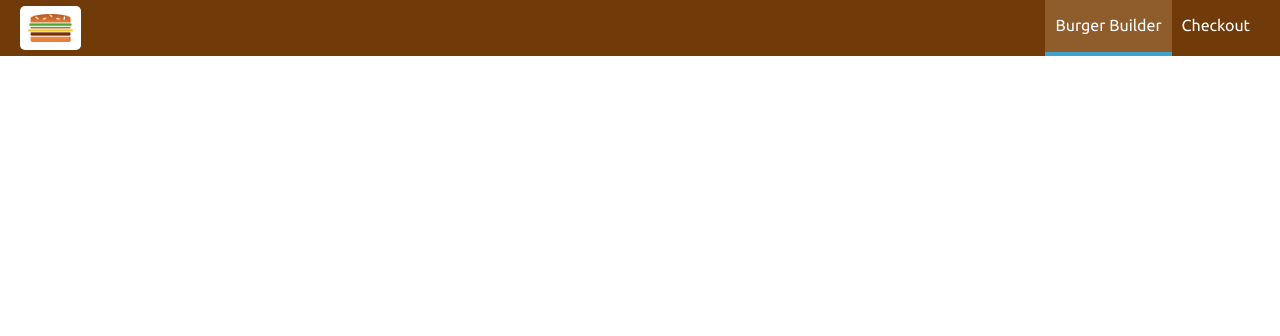
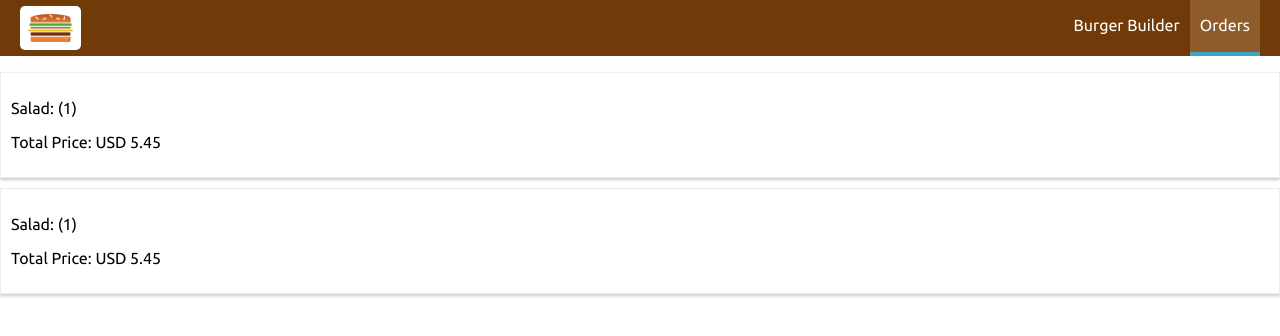
Before and after one commit to immanoj16/Burger-Builder, a React app: page /orders in a window 1280 px wide. Shown: the top 336 px of the page. Built offline with nearby package versions, Linux system fonts and the light colour scheme.

Commit message:
Add: order with navigation items

```diff
--- a/src/App.js
+++ b/src/App.js
@@ -4,6 +4,7 @@
 import Layout from './components/Layout/Layout';
 import BurgerBuilder from './containers/BurgerBuilder/BurgerBuilder'
 import Checkout from './containers/Checkout/Checkout';
+import Orders from './containers/Orders/Orders';
 
 class App extends Component {
   render() {
@@ -12,6 +13,7 @@
         <Layout>
           <Switch>
             <Route path='/checkout' component={Checkout} />
+            <Route path='/orders' component={Orders} />
             <Route path='/' exact component={BurgerBuilder} />
           </Switch>
         </Layout>
--- a/src/components/Navigation/NavigationItems/NavigationItem/NavigationItem.js
+++ b/src/components/Navigation/NavigationItems/NavigationItem/NavigationItem.js
@@ -1,15 +1,17 @@
 import React from 'react';
+import { NavLink } from 'react-router-dom';
 
 import classes from './NavigationItem.css';
 
 const NavigationItem = (props) => {
   return (
     <li className={classes.NavigationItem}>
-      <a
-        href={props.link}
-        className={props.active ? classes.active : null}>
+      <NavLink
+        to={props.link}
+        exact={props.exact}
+        activeClassName={classes.active}>
         {props.children}
-      </a>
+      </NavLink>
     </li>
   )
 }
--- a/src/components/Navigation/NavigationItems/NavigationItems.js
+++ b/src/components/Navigation/NavigationItems/NavigationItems.js
@@ -6,8 +6,8 @@
 const NavigationItems = (props) => {
   return (
     <ul className={classes.NavigationItems}>
-      <NavigationItem link="/" active>Burger Builder</NavigationItem>
-      <NavigationItem link="/">Checkout</NavigationItem>
+      <NavigationItem link="/" exact>Burger Builder</NavigationItem>
+      <NavigationItem link="/orders">Orders</NavigationItem>
     </ul>
   )
 }
--- /dev/null
+++ b/src/components/Order/Order.css
@@ -0,0 +1,8 @@
+.Order {
+  width: 100%;
+  border: 1px solid #eee;
+  box-shadow: 0 2px 3px #ccc;
+  padding: 10px;
+  margin: 10px auto;
+  box-sizing: border-box;
+}
--- /dev/null
+++ b/src/components/Order/Order.js
@@ -0,0 +1,14 @@
+import React from 'react';
+
+import classes from './Order.css';
+
+const Order = (props) => {
+  return (
+    <div className={classes.Order}>
+      <p>Salad: (1)</p>
+      <p>Total Price: USD 5.45</p>
+    </div>
+  )
+}
+
+export default Order;
--- /dev/null
+++ b/src/containers/Orders/Orders.js
@@ -0,0 +1,16 @@
+import React, { Component } from 'react';
+
+import Order from '../../components/Order/Order';
+
+class Orders extends Component {
+  render () {
+    return (
+      <div>
+        <Order />
+        <Order />
+      </div>
+    )
+  }
+}
+
+export default Orders;
```
